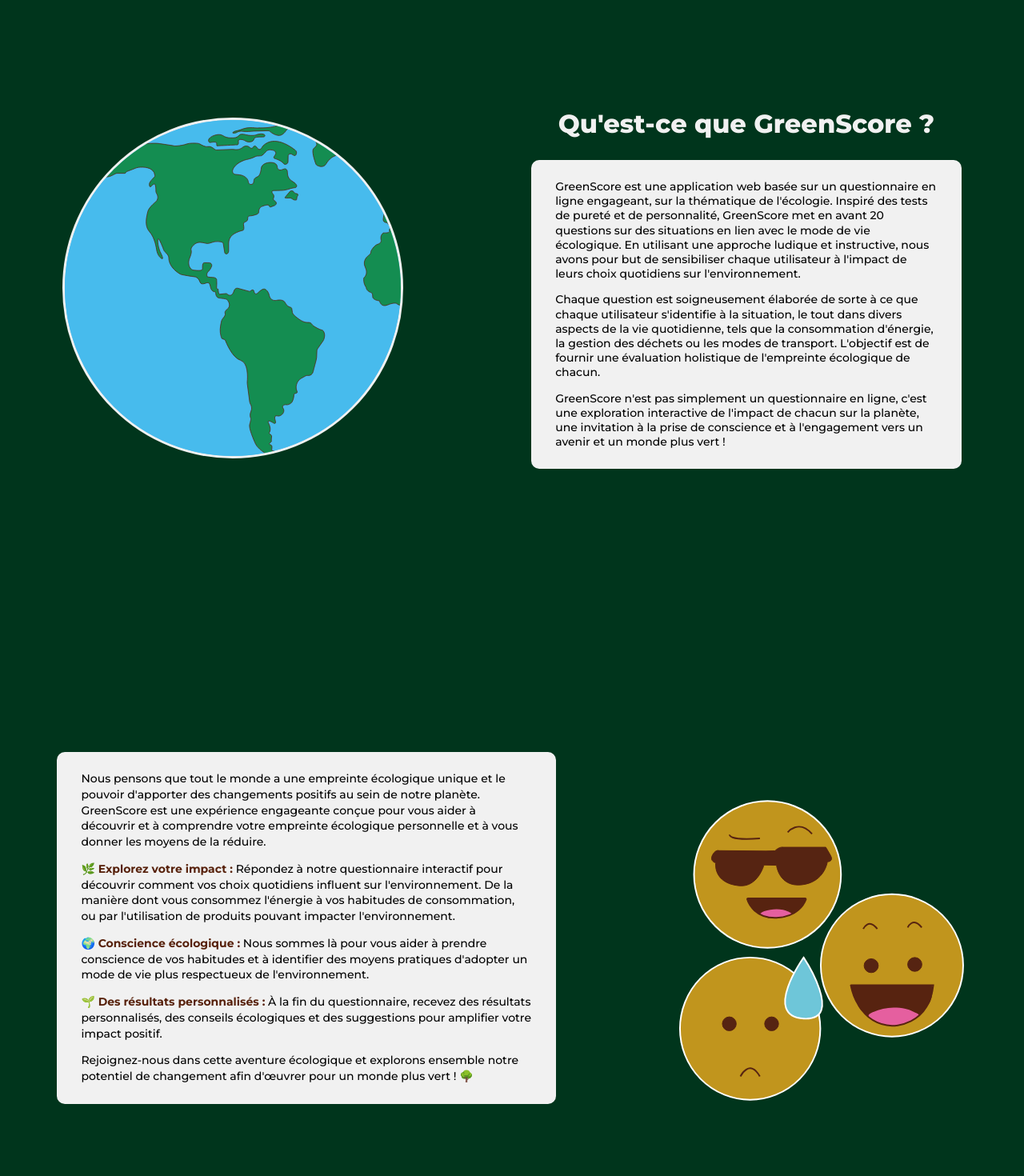
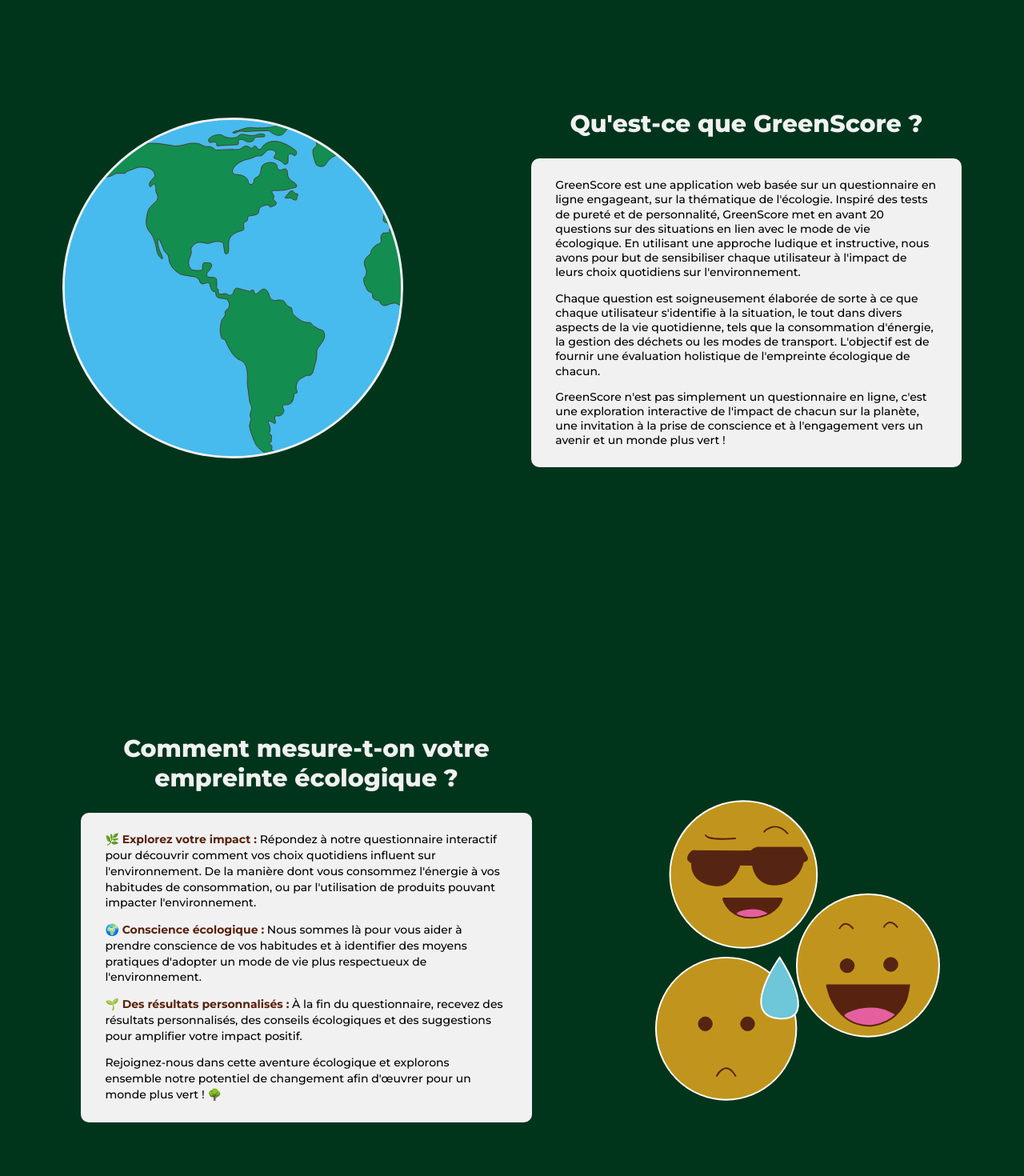
Before and after one commit to QBUTEAU/GreenScore_SAE401, a Vue app: page / in a window 1280 px wide. Shown: the part 840-2310 px from the top of the page at 80% size. Built offline with nearby package versions, Linux system fonts and the light colour scheme.

Commit message:
Changement Bloc2 Home

```diff
--- a/src/assets/css/_global.scss
+++ b/src/assets/css/_global.scss
@@ -85,8 +85,12 @@
     }
 }
 
-h2{
+h2 {
+    font-size: 30px;
     margin-top: 0;
+    color: $white;
+    font-weight: 800;
+    text-align: center;
 }
 
 p{
--- a/src/assets/css/_home.scss
+++ b/src/assets/css/_home.scss
@@ -67,12 +67,6 @@
             font-weight: 500;
             line-height: 130%;
         }
-        h2{
-            font-size: 32px;
-            color: $white;
-            font-weight: 800;
-            text-align: center;
-        }
     }
 }
 
@@ -84,6 +78,7 @@
     .ecologie__axes{
         // box-shadow: 0px 0px 22px 8px rgba(0, 0, 0, 0.31);
         width: 44%;
+        .ecologie-texte__p{
             font-size: 0.95em;
             padding: 10px 30px;
             border-radius: 10px;
@@ -91,14 +86,9 @@
             color: $black;
             font-weight: 500;
             line-height: 130%;
+        }
         strong{
             color: $brown;
-        }
-        h2{
-            font-size: 27px;
-            color: $green;
-            font-weight: 800;
-            text-align: center;
         }
     }
     .ecologie__img{
--- a/src/assets/css/_layout.scss
+++ b/src/assets/css/_layout.scss
@@ -2,7 +2,7 @@
     z-index: 10;
     position: fixed;
     top: 0;
-    width: 100vw;
+    width: 100%;
     text-align: center;
     background-color: $white;
     padding: 10px 0;
@@ -25,7 +25,7 @@
     background-color: $white;
     border-radius: 15px 15px 0 0;
     box-shadow: 0px 0px 10px 0px rgba(0,0,0,0.31);
-    width: 100vw;
+    width: 100%;
     .footer__copy, .footer__dev{
         font-weight: 700;
     }
@@ -60,6 +60,7 @@
             width: 175px;
         }
     }
+
     .footer{
         flex-direction: column;
         .footer__copy{
@@ -71,5 +72,8 @@
             flex-wrap: wrap;
             gap: 5px;
         }
+        p{
+            margin: 6px;
+        }
     }
 }
--- a/src/views/Home.vue
+++ b/src/views/Home.vue
@@ -57,13 +57,8 @@
 
   <section class="ecologie">
     <div class="ecologie__axes">
-      <p>
-        Nous pensons que tout le monde a une empreinte écologique unique et le
-        pouvoir d'apporter des changements positifs au sein de notre planète.
-        GreenScore est une expérience engageante conçue pour vous aider à
-        découvrir et à comprendre votre empreinte écologique personnelle et à
-        vous donner les moyens de la réduire.
-      </p>
+      <h2>Comment mesure-t-on votre empreinte écologique ?</h2>
+      <div class="ecologie-texte__p">
         <p>
           🌿 <strong>Explorez votre impact :</strong> Répondez à notre
           questionnaire interactif pour découvrir comment vos choix quotidiens
@@ -86,6 +81,7 @@
           notre potentiel de changement afin d'œuvrer pour un monde plus vert ! 🌳
         </p>
       </div>
+      </div>
       <div class="ecologie__img">
         <img class="emojis" src="@/assets/img/emojis.svg" alt="greenscore" />
       </div>
```
Also changed, not shown: src/components/icons/IconCommunity.vue (deleted, +0 -7 lines), src/components/icons/IconDocumentation.vue (deleted, +0 -7 lines), src/components/icons/IconEcosystem.vue (deleted, +0 -7 lines), src/components/icons/IconSupport.vue (deleted, +0 -7 lines), src/components/icons/IconTooling.vue (deleted, +0 -19 lines). Lines whose indentation alone changed are shown as unchanged.
